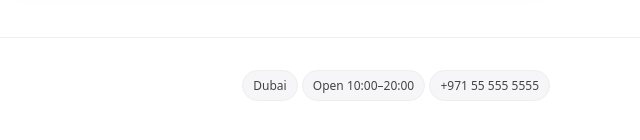
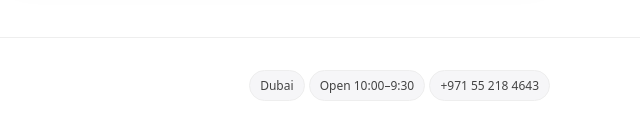
Before and after one commit to isms-2837/Streaks-Salon, a website: page contact.html in a window 1280 px wide. Shown: the part 762-902 px from the top of the page, 640-1280 px from the left. Drawn offline with Linux system fonts and the light colour scheme.

Commit message:
Update contact.html

```diff
--- a/contact.html
+++ b/contact.html
@@ -53,8 +53,8 @@
       <div>© 2025 Streaks Salon • All rights reserved</div>
       <div>
         <span class="badge">Dubai</span>
-        <span class="badge">Open 10:00–20:00</span>
-        <span class="badge">+971 55 555 5555</span>
+        <span class="badge">Open 10:00–9:30</span>
+        <span class="badge">+971 55 218 4643</span>
       </div>
     </div>
   </div>
```
